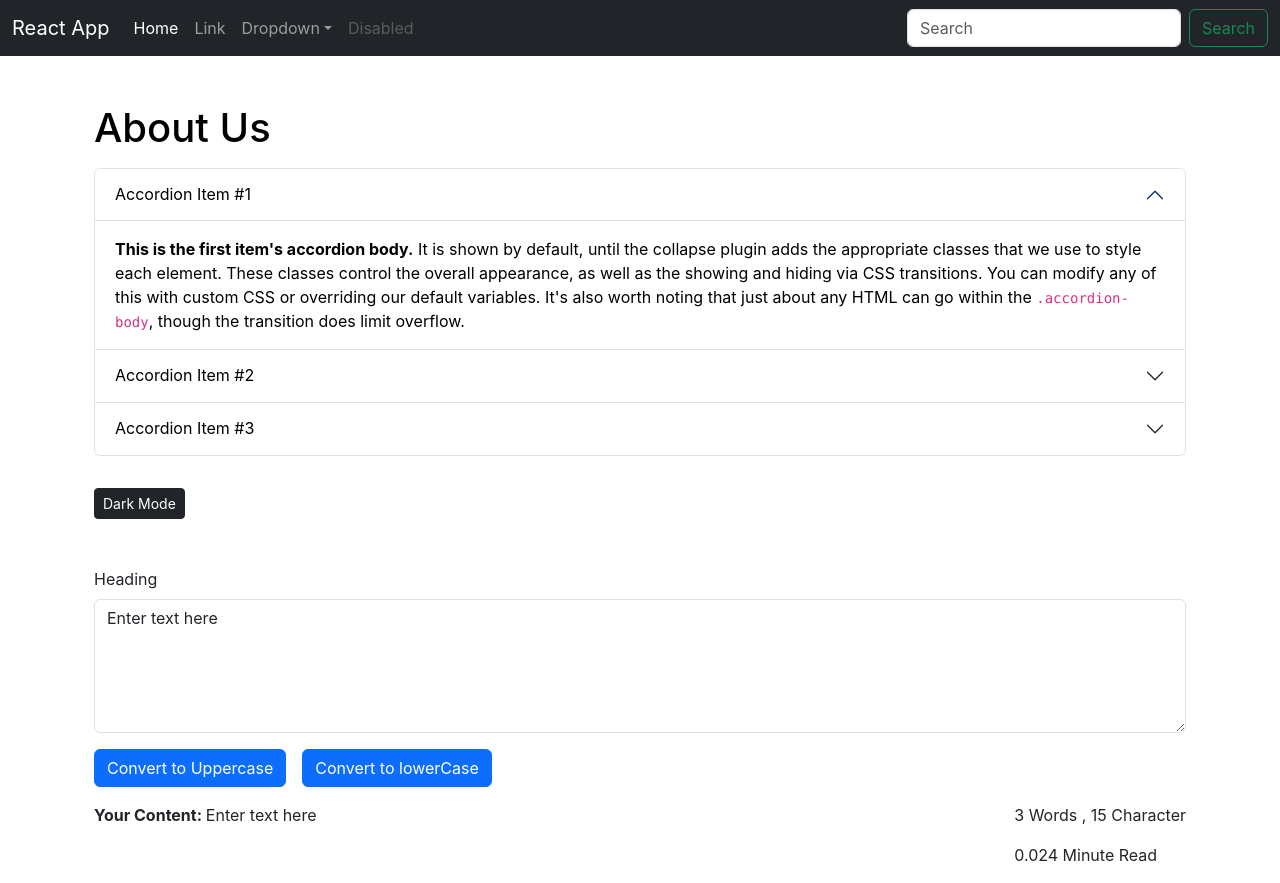
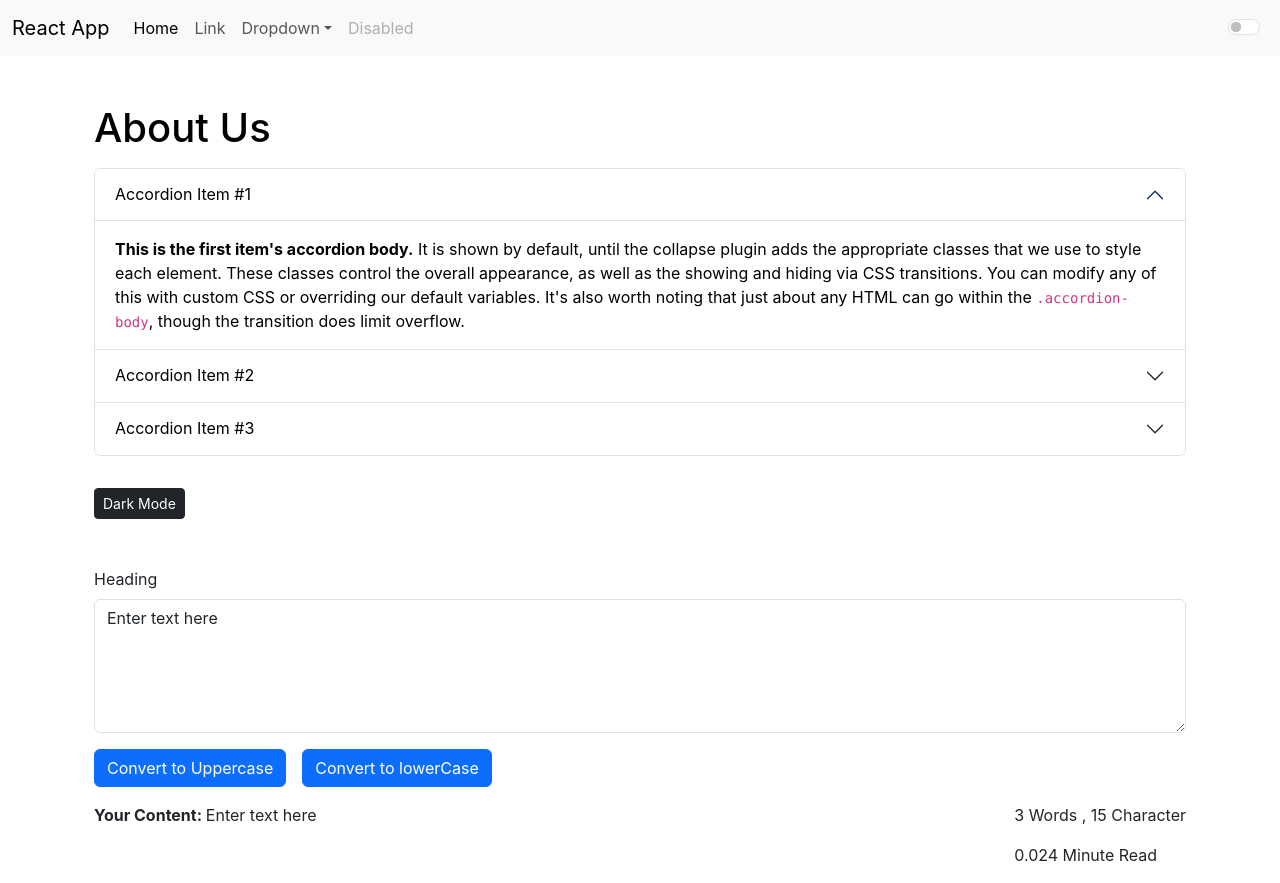
Before and after one commit to mhaseeb1997/react-app, a React (Create React App) app: page / in a window 1280 px wide. Built offline with nearby package versions, Linux system fonts and the light colour scheme.

Commit message:
--nav bar dark mode

```diff
--- a/src/App.js
+++ b/src/App.js
@@ -2,18 +2,27 @@
 import Navbar from "./components/Navbar";
 import TextForm from "./components/TextForm";
 import About from "./components/About";
+import {useState} from "react";
 
 function App() {
+    const [mode, setMode] = useState('light');
+    const toggleMode = () => {
+        if(mode === 'light'){
+            setMode('dark');
+        }else{
+            setMode('light')
+        }
+        console.log(mode);
+    }
     return (
         <>
-            <Navbar title="React App"/>
+            <Navbar title="React App" mode={mode} toggleMode={toggleMode} />
             <div className="container my-3">
                 <div className="mb-5">
                     <About/>
                 </div>
                 <TextForm heading={'Heading'}/>
             </div>
-
         </>
     );
 }
--- a/src/components/Navbar.js
+++ b/src/components/Navbar.js
@@ -3,7 +3,7 @@
 
 export default function Navbar(props) {
     return (
-        <nav className="navbar navbar-expand-lg navbar-dark bg-dark">
+        <nav className={`navbar navbar-expand-lg navbar-${props.mode} bg-${props.mode}`}>
             <div className="container-fluid">
                 <a className="navbar-brand" href="#">{props.title}</a>
                 <button className="navbar-toggler" type="button" data-bs-toggle="collapse"
@@ -37,11 +37,9 @@
                             <a className="nav-link disabled" aria-disabled="true">Disabled</a>
                         </li>
                     </ul>
-                    <form className="d-flex" role="search">
-                        <input className="form-control me-2" type="search" placeholder="Search"
-                               aria-label="Search"/>
-                        <button className="btn btn-outline-success" type="submit">Search</button>
-                    </form>
+                    <div className="form-check form-switch">
+                        <input className="form-check-input" onClick={props.toggleMode} type="checkbox" id="flexSwitchCheckDefault"/>
+                    </div>
                 </div>
             </div>
         </nav>
@@ -52,5 +50,5 @@
     title: PropTypes.string
 }
 Navbar.defaultProps = {
-    title:'title goes here'
+    title: 'title goes here'
 }
```
